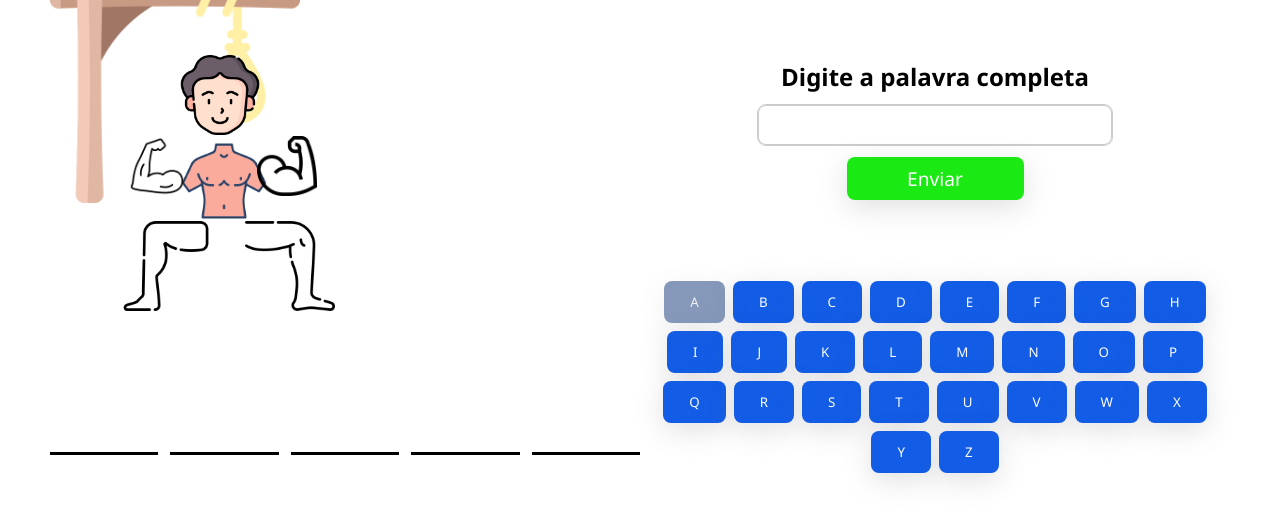
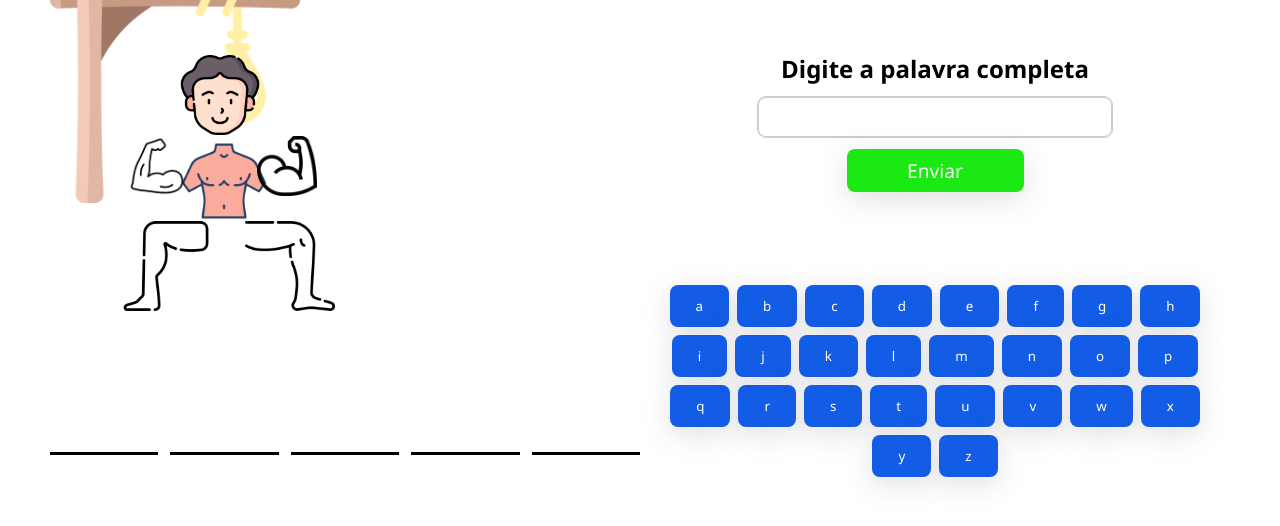
Before and after one commit to llgsxx/Santander-Coders-Modulo-4, a website built with Vite: page forca/index.html in a window 1280 px wide. Shown: the part 196-722 px from the top of the page. Built offline with nearby package versions, Linux system fonts and the light colour scheme.

Commit message:
feat: crio função para renderizar botões

```diff
--- a/forca/index.html
+++ b/forca/index.html
@@ -59,32 +59,7 @@
       </div>
       <div class="teclado">
         <!-- dinamico -->
-        <button disabled>A</button>
-        <button>B</button>
-        <button>C</button>
-        <button>D</button>
-        <button>E</button>
-        <button>F</button>
-        <button>G</button>
-        <button>H</button>
-        <button>I</button>
-        <button>J</button>
-        <button>K</button>
-        <button>L</button>
-        <button>M</button>
-        <button>N</button>
-        <button>O</button>
-        <button>P</button>
-        <button>Q</button>
-        <button>R</button>
-        <button>S</button>
-        <button>T</button>
-        <button>U</button>
-        <button>V</button>
-        <button>W</button>
-        <button>X</button>
-        <button>Y</button>
-        <button>Z</button>
+
       </div>
     </div>
   </main>
--- a/forca/main.js
+++ b/forca/main.js
@@ -0,0 +1,37 @@
+const teclado = document.querySelector(".teclado");
+const alfabeto = [
+  "a",
+  "b",
+  "c",
+  "d",
+  "e",
+  "f",
+  "g",
+  "h",
+  "i",
+  "j",
+  "k",
+  "l",
+  "m",
+  "n",
+  "o",
+  "p",
+  "q",
+  "r",
+  "s",
+  "t",
+  "u",
+  "v",
+  "w",
+  "x",
+  "y",
+  "z",
+];
+
+function renderizaButtons() {
+  alfabeto.forEach(
+    (letra) => (teclado.innerHTML += `<button>${letra}</button>`)
+  );
+}
+
+renderizaButtons();
--- a/forca/style.css
+++ b/forca/style.css
@@ -166,6 +166,7 @@ button:disabled {
   gap: 8px;
   flex-wrap: wrap;
   justify-content: center;
+  padding-top: 1rem;
 }
 
 .teclado button {
```
